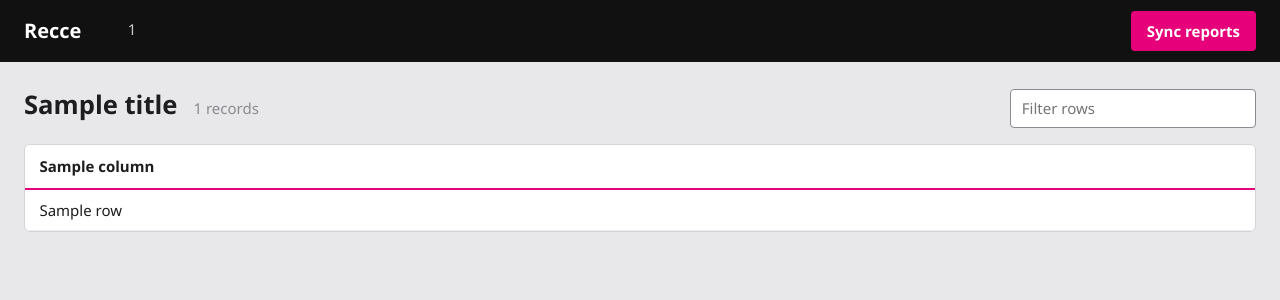
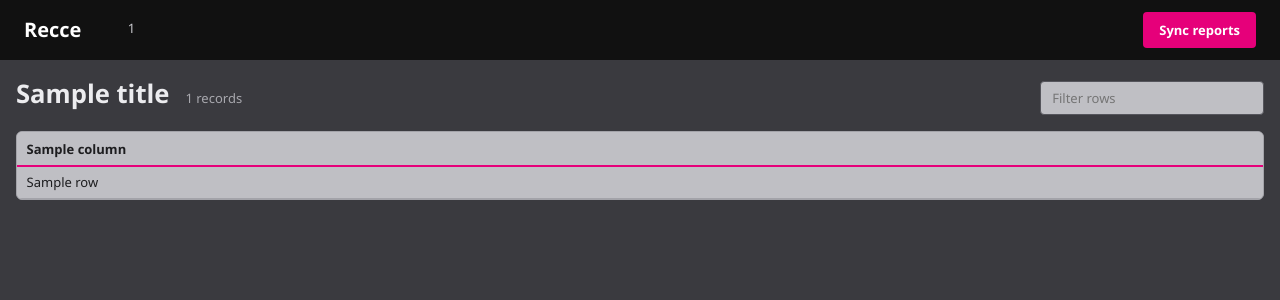
Before and after one commit to Buluma-Ke/exact_recce, a Flask app: template templates/report.html in a window 1280 px wide. Shown: the top 300 px of the page. Run offline with Flask 3, Linux system fonts and the light colour scheme; the template is opened without the code that fills it: most values are stand-ins (such as "Sample title", 1, 10 or a date in 2020); parts of the project's set-up code (start-up, migrations or seed data) failed here and were passed over.

Commit message:
Restyle web UI with dark gray theme and compact tables

```diff
--- a/static/style.css
+++ b/static/style.css
@@ -1,27 +1,151 @@
-:root { --black:#111; --ink:#1d1d1f; --gray:#e8e8ea; --mid:#8a8a90; --white:#fff; --pink:#e6007a; --pink-soft:#fde6f1; }
-* { box-sizing: border-box; }
-body { margin:0; background:var(--gray); color:var(--ink); font:15px/1.5 "Segoe UI", system-ui, sans-serif; }
-.top { background:var(--black); }
-.bar { display:flex; align-items:center; gap:2rem; padding:0 1.5rem; max-width:1500px; margin:0 auto; flex-wrap:wrap; }
-.brand { color:var(--white); font-weight:700; font-size:1.25rem; padding:1rem 0; }
-nav { display:flex; gap:.25rem; flex:1; flex-wrap:wrap; }
-nav a { color:#c9c9ce; text-decoration:none; padding:1.05rem .9rem; border-bottom:3px solid transparent; }
-nav a:hover { color:var(--white); }
-nav a.on { color:var(--white); border-bottom-color:var(--pink); }
-.btn { background:var(--pink); color:var(--white); border:0; border-radius:4px; padding:.55rem 1rem; font:inherit; font-weight:600; cursor:pointer; }
-.btn:hover { background:#c2006a; }
-a:focus-visible, .btn:focus-visible, input:focus-visible { outline:3px solid var(--pink); outline-offset:2px; }
-main { max-width:1500px; margin:0 auto; padding:1.5rem; }
-.head { display:flex; align-items:baseline; gap:1rem; flex-wrap:wrap; margin-bottom:1rem; }
-h1 { margin:0; font-size:1.6rem; }
-.count { color:var(--mid); }
-#filter { margin-left:auto; padding:.45rem .7rem; border:1px solid var(--mid); border-radius:4px; font:inherit; min-width:14rem; }
-.wrap { overflow-x:auto; background:var(--white); border-radius:6px; border:1px solid #d3d3d8; }
-table { border-collapse:collapse; width:100%; white-space:nowrap; }
-th { text-align:left; background:var(--white); border-bottom:2px solid var(--pink); padding:.65rem .9rem; position:sticky; top:0; }
-td { padding:.55rem .9rem; border-bottom:1px solid #ececef; }
-tbody tr:hover { background:var(--pink-soft); }
-.note { padding:.7rem 1rem; border-radius:4px; background:var(--white); border-left:4px solid var(--mid); }
-.note.ok { border-left-color:var(--pink); }
-.note.error { border-left-color:var(--black); background:#dcdcdf; }
-.empty { background:var(--white); padding:2rem; border-radius:6px; color:var(--mid); }
+:root {
+    --black:#111;
+    --ink:#1d1d1f;
+    --page:#3a3a3f;
+    --surface:#bfbfc4;
+    --line:#a3a3a9;
+    --mid:#55555c;
+    --muted:#a8a8ae;
+    --title:#ececef;
+    --white:#fff;
+    --pink:#e6007a;
+    --pink-soft:#d9b0c8;
+}
+* {
+    box-sizing: border-box;
+}
+body {
+    margin:0;
+    background:var(--page);
+    color:var(--ink);
+    font:13px/1.4 "Segoe UI", system-ui, sans-serif;
+}
+.top {
+    background:var(--black);
+}
+.bar {
+    display:flex;
+    align-items:center;
+    gap:2rem;
+    padding:0 1.5rem;
+    max-width:1500px;
+    margin:0 auto;
+    flex-wrap:wrap;
+}
+.brand {
+    color:var(--white);
+    font-weight:700;
+    font-size:1.25rem;
+    padding:1rem 0;
+}
+nav {
+    display:flex;
+    gap:.25rem;
+    flex:1;
+    flex-wrap:wrap;
+}
+nav a {
+    color:#c9c9ce;
+    text-decoration:none;
+    padding:1.05rem .9rem;
+    border-bottom:3px solid transparent;
+}
+nav a:hover {
+    color:var(--white);
+}
+nav a.on {
+    color:var(--white);
+    border-bottom-color:var(--pink);
+}
+.btn {
+    background:var(--pink);
+    color:var(--white);
+    border:0;
+    border-radius:4px;
+    padding:.55rem 1rem;
+    font:inherit;
+    font-weight:600;
+    cursor:pointer;
+}
+.btn:hover {
+    background:#c2006a;
+}
+a:focus-visible, .btn:focus-visible, input:focus-visible {
+    outline:3px solid var(--pink);
+    outline-offset:2px;
+}
+main {
+    max-width:1800px;
+    margin:0 auto;
+    padding:1rem;
+}
+.head {
+    display:flex;
+    align-items:baseline;
+    gap:1rem;
+    flex-wrap:wrap;
+    margin-bottom:1rem;
+}
+h1 {
+    margin:0;
+    font-size:1.6rem;
+    color:var(--title);
+}
+.count {
+    color:var(--muted);
+}
+#filter {
+    margin-left:auto;
+    padding:.45rem .7rem;
+    border:1px solid var(--mid);
+    border-radius:4px;
+    font:inherit;
+    min-width:14rem;
+    background:var(--surface);
+    color:var(--ink);
+}
+.wrap {
+    overflow-x:auto;
+    background:var(--surface);
+    border-radius:6px;
+    border:1px solid var(--line);
+}
+table {
+    border-collapse:collapse;
+    width:100%;
+    white-space:normal;
+}
+th {
+    text-align:left;
+    background:var(--surface);
+    border-bottom:2px solid var(--pink);
+    padding:.45rem .6rem;
+    position:sticky;
+    top:0;
+}
+td {
+    padding:.4rem .6rem;
+    border-bottom:1px solid var(--line);
+}
+tbody tr:hover {
+    background:var(--pink-soft);
+}
+.note {
+    padding:.7rem 1rem;
+    border-radius:4px;
+    background:var(--surface);
+    border-left:4px solid var(--mid);
+}
+.note.ok {
+    border-left-color:var(--pink);
+}
+.note.error {
+    border-left-color:var(--black);
+    background:#a9a9af;
+}
+.empty {
+    background:var(--surface);
+    padding:2rem;
+    border-radius:6px;
+    color:var(--mid);
+}
```
